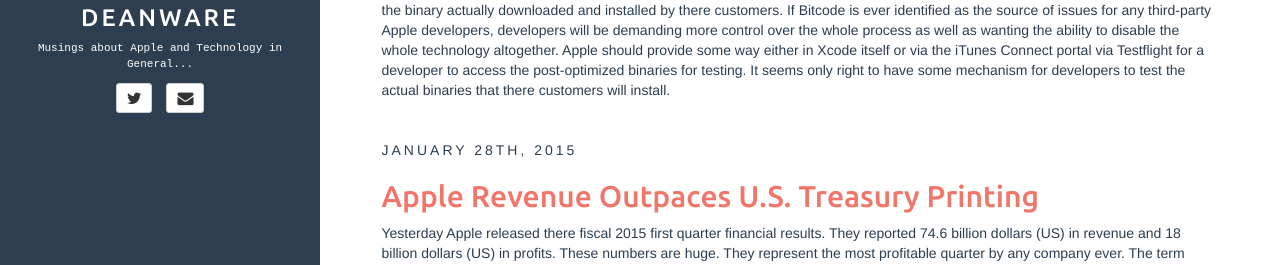
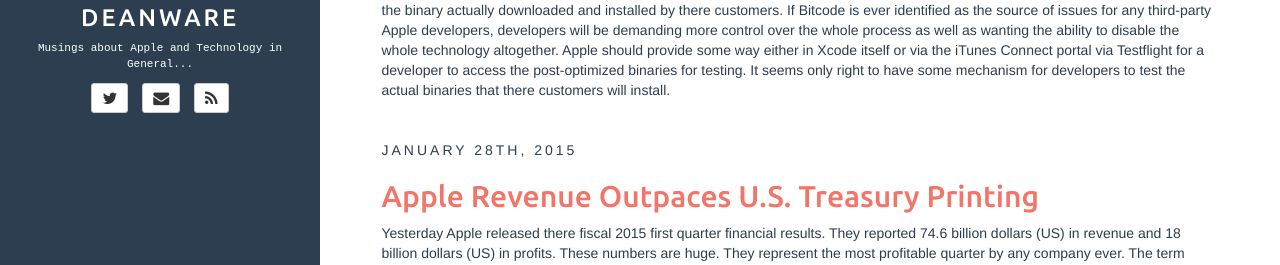
Before and after one commit to deanandreakis/deanandreakis.github.io, a Jekyll site: the page built from index.html, in a window 1280 px wide. Shown: the part 293-558 px from the top of the page. Built offline with Jekyll 4.4.1, drawn with Linux system fonts in a browser that asks for light colours; the list of posts is cut into pages by our own code.

Commit message:
fix sidebar stuff

```diff
--- a/_includes/sidebar.html
+++ b/_includes/sidebar.html
@@ -16,13 +16,6 @@
 
 <div id="contact-list" class="text-center">
 	<ul class="list-unstyled list-inline">
-		{% if site.author.github %}
-		<li>
-			<a class="btn btn-default btn-sm" href="https://github.com/{{ site.author.github }}">
-				<i class="fa fa-github-alt fa-lg"></i>
-			</a>
-		</li>
-		{% endif %}
 		{% if site.author.twitter %}
 		<li>
 			<a class="btn btn-default btn-sm" href="https://twitter.com/{{ site.author.twitter }}">
@@ -37,6 +30,11 @@
 			</a>
 		</li>
 		{% endif %}
+		<li>
+			<a class="btn btn-default btn-sm" href="{{ site.BASE_PATH }}/{{ site.rss_path }}">
+				<i class="fa fa-rss fa-lg"></i>
+			</a>
+		</li>
 	</ul>
 	<ul id="contact-list-secondary" class="list-unstyled list-inline">
 		{% if site.author.pinterest %}
@@ -53,11 +51,13 @@
 			</a>
 		</li>
 		{% endif %}
+		{% if site.author.github %}
 		<li>
-			<a class="btn btn-default btn-sm" href="{{ site.BASE_PATH }}/{{ site.rss_path }}">
-				<i class="fa fa-rss fa-lg"></i>
+			<a class="btn btn-default btn-sm" href="https://github.com/{{ site.author.github }}">
+				<i class="fa fa-github-alt fa-lg"></i>
 			</a>
 		</li>
+		{% endif %}
 	</ul>
 </div>
 <!-- sidebar.html end -->
--- a/assets/js/app.js
+++ b/assets/js/app.js
@@ -10,9 +10,9 @@
     var $scontacts = $('#contact-list-secondary');
     var $contactList = $('#contact-list');
 
-    $scontacts.hide();
+    /*$scontacts.hide();
     $contactList.mouseenter(function(){ $scontacts.fadeIn(); });
-    $contactList.mouseleave(function(){ $scontacts.fadeOut(); });
+    $contactList.mouseleave(function(){ $scontacts.fadeOut(); });*/
 
     /**
      * Tags & categories tab activation based on hash value. If hash is undefined then first tab is activated.
```
